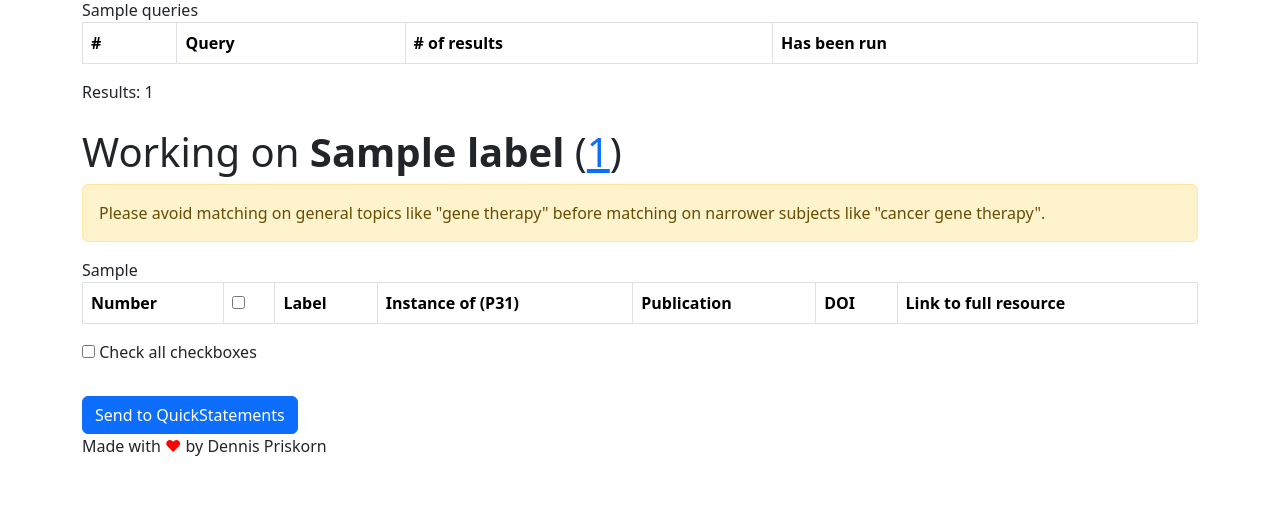
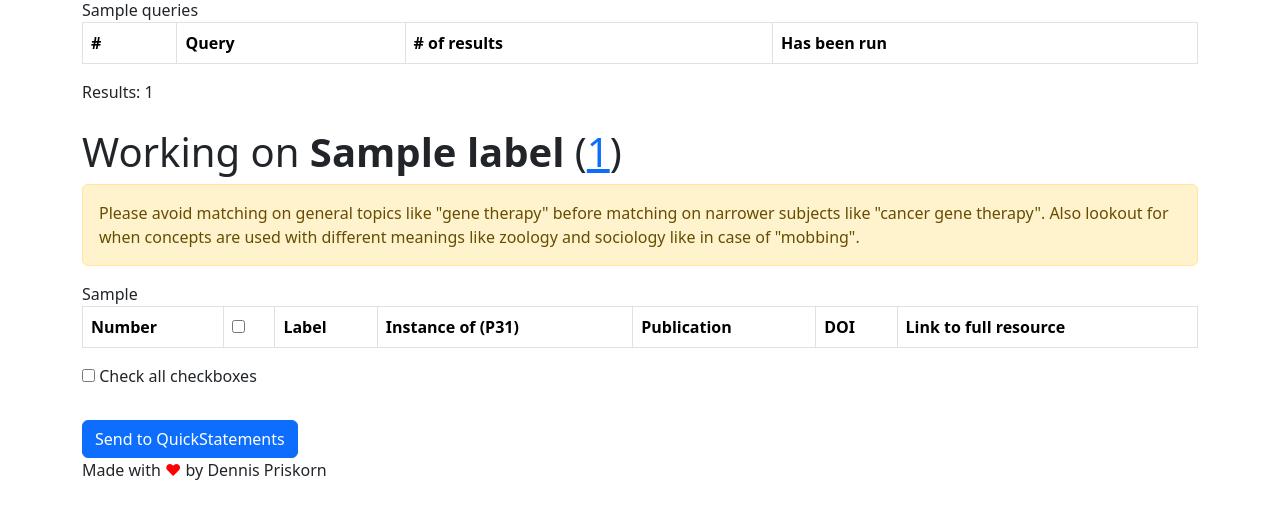
Before and after one commit to dpriskorn/WikidataTopicCurator, a Flask app: template templates/results.html in a window 1280 px wide. Shown: the part 138-644 px from the top of the page. Run offline with Flask 3, Linux system fonts and the light colour scheme; the template is opened without the code that fills it: most values are stand-ins (such as "Sample title", 1, 10 or a date in 2020); lists and menus that the app fills with data are empty; parts of the project's set-up code (start-up, migrations or seed data) failed here and were passed over; some libraries are stand-ins or nearby versions.

Commit message:
chore: Improve warning about concepts

```diff
--- a/templates/results.html
+++ b/templates/results.html
@@ -25,7 +25,10 @@
     <form action="add-main-subject" method="post" target="_blank">
         <h1>Working on <b>{{ label }}</b> (<a href="{{ link }}">{{ qid }}</a>)</h1>
         <div class="alert alert-warning">Please avoid matching on general topics like
-            "gene therapy" before matching on narrower subjects like "cancer gene therapy".</div>
+            "gene therapy" before matching on narrower subjects like "cancer gene therapy".
+            Also lookout for when
+            concepts are used with different meanings like zoology and
+            sociology like in case of "mobbing".</div>
         <input name="main_subject" type="hidden" value="{{ qid }}">
         <table class="table table-bordered">
             <thead>
```
